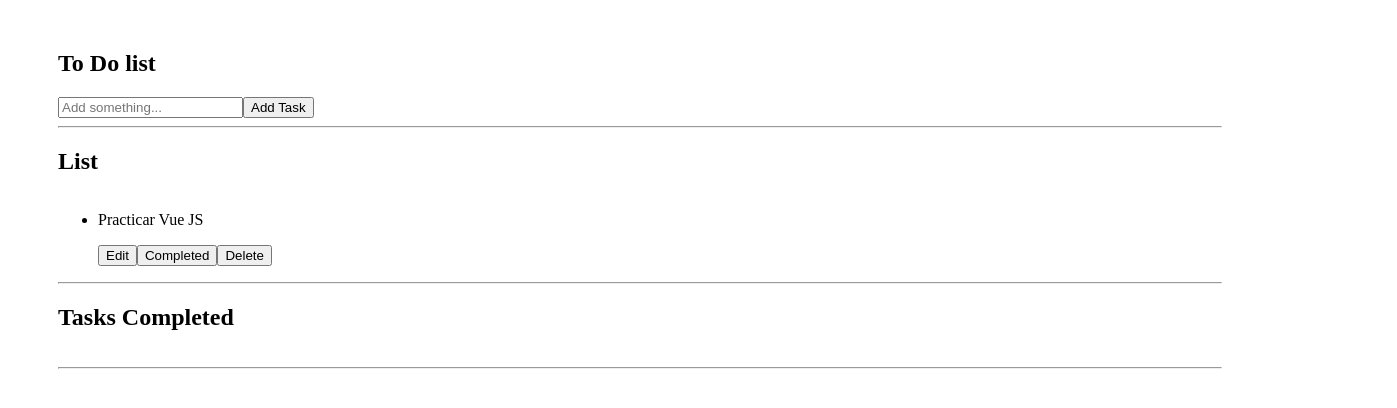
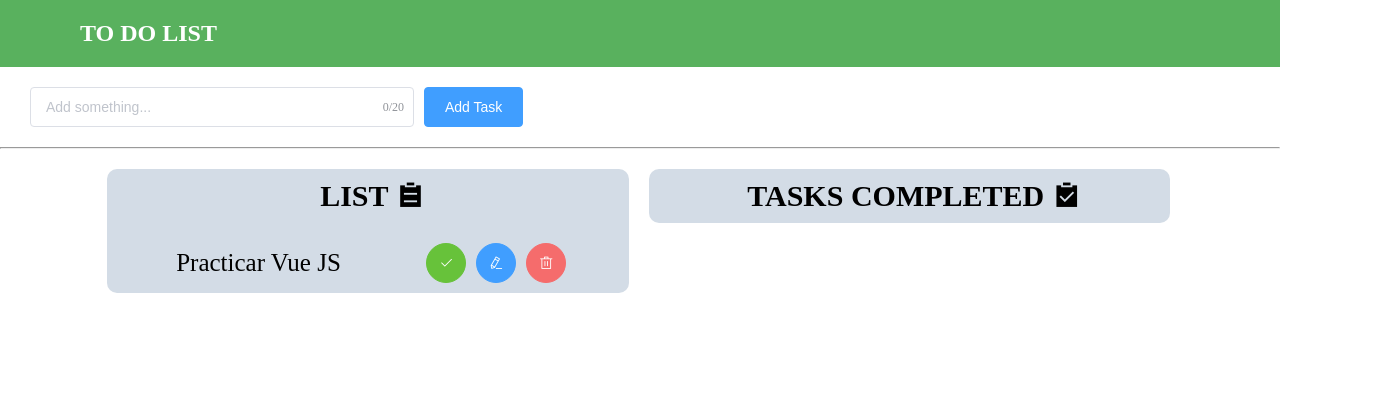
Before and after one commit to brunonapoli/toDoList-vue, a Vue app: page / in a window 1280 px wide. Shown: the top 408 px of the page, 1397 px wide, since content can reach past the window. Built offline with nearby package versions, Linux system fonts and the light colour scheme; what vue-toast-notification would draw is missing.

Commit message:
Added style

```diff
--- a/package.json
+++ b/package.json
@@ -9,6 +9,7 @@
   },
   "dependencies": {
     "core-js": "^3.6.5",
+    "element-ui": "^2.15.6",
     "vue": "^2.6.11",
     "vue-toast-notification": "^0.6.2"
   },
--- a/src/App.vue
+++ b/src/App.vue
@@ -1,45 +1,56 @@
 <template>
   <div id="app">
-    <h2>To Do list</h2>
-    <input type="text" placeholder="Add something..." @keyup.enter="addToDo" v-model="tarea">
-    <button @click="addToDo">Add Task</button>
+    <div class="main-title">
+      <h2>TO DO LIST</h2>
+    </div>
+    <el-input type="text" placeholder="Add something..."
+      @keyup.enter.native="addToDo" v-model="tarea" class="input" style="width: 30%;" maxlength="20" show-word-limit>
+    </el-input>
+    <el-button @click="addToDo" type="primary" class="addButton">Add Task</el-button>
     <hr>
-    <h2>List</h2>
+    <el-row :gutter="20">
+      <el-col :span="10">
+        <div class="grid-content bg-purple">
+          <h2 class="title">List <i class="el-icon-s-order"></i></h2>
           <ul>
-      <li v-for="(item, index) in newTask" :key="index">
+            <span v-for="(item, index) in newTask" :key="index">
               <!-- EDITING PART -->
-        <div v-if="!item.editing">
+              <div class="main-item" v-if="!item.editing">
                 <p>{{item.titulo}}</p>
-          <button @click="enableEditing (item)">Edit</button>
-          <button @click="changeCompletado (item)">Completed</button>
-          <button @click="deleteTask (index)">Delete</button>
+                <div class="buttons">
+                  <el-button @click="changeCompletado (item)" type="success" icon="el-icon-check" circle></el-button>
+                  <el-button @click="enableEditing (item)" type="primary" icon="el-icon-edit" circle></el-button>
+                  <el-button @click="deleteTask (item)" type="danger" icon="el-icon-delete" circle></el-button>
                 </div>
-        <div v-if="item.editing">
-          <input v-model="item.titulo" class="input"/>
-          <button @click="disableEditing (item)"> Cancel </button>
-          <button @click="saveEdit (item)"> Save </button>
               </div>
-      </li>
+              <div class="edit" v-if="item.editing">
+                <div class="buttons-edit">
+                  <el-input type="text" v-model="item.titulo" style="width: 50%" class="input"></el-input>
+                  <el-button type="success" style="margin-left: 10px" @click="saveEdit (item)"> Save </el-button>
+                  <el-button type="info" @click="disableEditing (item)"> Cancel </el-button>
+                </div>
+              </div>
+            </span>
           </ul>
-    <hr>
-    <h2>Tasks Completed</h2>
+        </div>
+      </el-col>
+      <!-- <hr> -->
+      <el-col :span="10">
+        <div class="grid-content bg-purple">
+          <h2 class="title">Tasks Completed <i class="el-icon-s-claim"></i></h2>
           <ul>
             <li v-for="(completed, index) in completedTask" :key="index">
               <!-- EDITING PART -->
               <div v-if="!completed.editing">
                 <p>{{completed.titulo}}</p>
-          <button @click="enableEditing (completed)">Edit</button>
-          <button @click="undoneTask (completed)">Not Completed</button>
-          <button @click="deleteTask (index)">Delete</button>
-        </div>
-        <div v-if="completed.editing">
-          <input v-model="completed.titulo"/>
-          <button @click="disableEditing"> Cancel </button>
-          <button @click="saveEdit"> Save </button>
+                <el-button @click="undoneTask (completed)" type="warning" icon="el-icon-close" circle></el-button>
+                <el-button @click="deleteTask (completed)" type="danger" icon="el-icon-delete" circle></el-button>
               </div>
             </li>
           </ul>
-    <hr>
+        </div>
+      </el-col>
+    </el-row>
   </div>
 </template>
 
@@ -53,12 +64,12 @@ export default {
   data() {
     return {
       tarea: '',
-      tareaTemporal: null,
       list: [
         {
           titulo: 'Practicar Vue JS',
           completado: false,
-          editing: false
+          editing: false,
+          tareaTemporal: null
         }
       ]
     }
@@ -70,7 +81,7 @@ export default {
           position: 'bottom'
         })
       } else {
-        this.list.push({ titulo: this.tarea, completado: false, editing: false })
+        this.list.push({ titulo: this.tarea, completado: false, editing: false, tareaTemporal: null })
         this.$toast.info('Task Added', {
           position: 'bottom'
         })
@@ -90,7 +101,8 @@ export default {
       })
     },
     deleteTask(task) {
-      this.list.splice(task, 1)
+      const index = this.list.indexOf(task)
+      this.list.splice(index, 1)
       this.$toast.error('Task Deleted', {
         position: 'bottom'
       })
@@ -128,11 +140,59 @@ export default {
 </script>
 
 <style>
-#app {
-  margin: 50px;
+*{
+  margin: 0;
+  padding: 0;
+}
+.main-title{
+  background-color: rgb(89, 177, 94);
+  padding: 20px 20px 20px 80px;
+  color: white;
+  margin-bottom: 20px;
 }
 ul {
+  /* display:flex;
+  flex-direction: column; */
+}
+.el-row {
+    position: absolute;
+    left: 50%;
+    transform: translate(-41%, 0);
+  }
+.bg-purple {
+    margin-top: 20px;
+    background: #d3dce6;
+    padding: 10px 10px 10px 20px;
+}
+.grid-content {
+  border-radius: 10px;
+}
+.title{
+  text-align: center;
+  font-size: 30px;
+  text-transform: uppercase;
+}
+.main-item{
   display:flex;
-  flex-direction: column;
+  align-items: center;
+  margin-top: 30px;
+}
+.main-item p{
+  font-size: 25px;
+  margin-left: 10%;
+  width: 200px;
+}
+.buttons{
+  margin-left: 50px;
+}
+.edit{
+  display: flex;
+  align-content: center;
+}
+.buttons-edit{
+  margin-top: 10px;
+}
+.input{
+  margin: 0px 10px 20px 30px;
 }
 </style>
--- a/src/main.js
+++ b/src/main.js
@@ -3,9 +3,11 @@ import App from './App.vue'
 import VueToast from 'vue-toast-notification'
 import 'vue-toast-notification/dist/theme-default.css'
 // import 'vue-toast-notification/dist/theme-sugar.css'
+// Vue.config.productionTip = false
+import ElementUI from 'element-ui'
+import 'element-ui/lib/theme-chalk/index.css'
 
-// Vue.config.productionTip = false
-
+Vue.use(ElementUI)
 Vue.use(VueToast)
 new Vue({
   render: h => h(App)
```
Also changed, not shown: 1 other file (tests, documents, lock files or other folders). Lines whose indentation alone changed are shown as unchanged.
